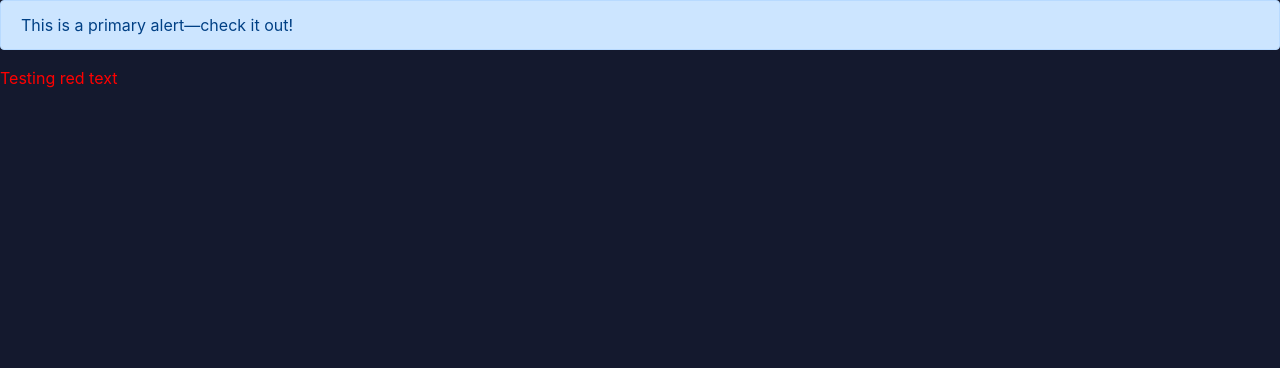
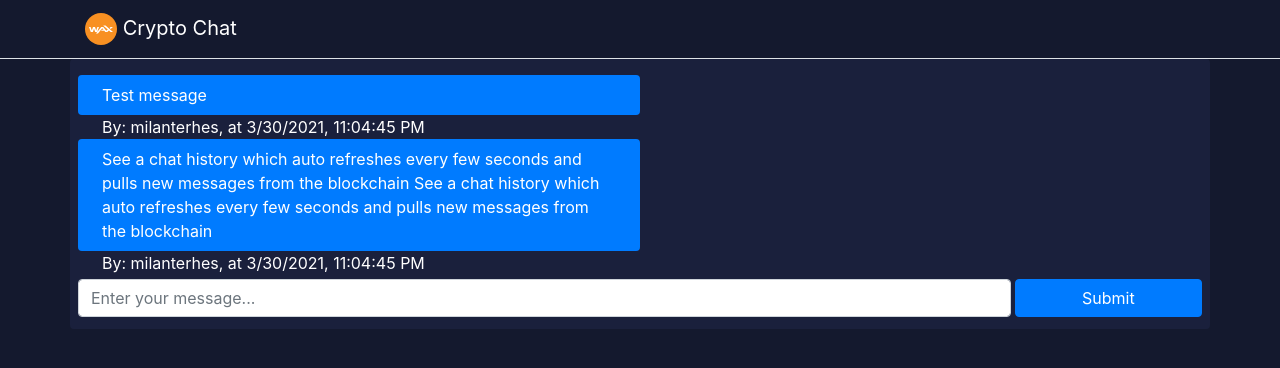
Before and after one commit to milanterhes/crypto-chat, a React (Create React App) app in the folder app/: page / in a window 1280 px wide. Shown: the top 368 px of the page. Built offline with nearby package versions, Linux system fonts and the light colour scheme.

Commit message:
Add basic UI components

```diff
--- a/app/src/App.tsx
+++ b/app/src/App.tsx
@@ -1,12 +1,15 @@
-import Alert from 'react-bootstrap/Alert'
+import { Fragment } from 'react'
+import NavBar from "./components/NavBar"
+import ChatRoom from "./components/chat/ChatRoom"
+import "./theme/position.scss"
+
 function App() {
+
   return (
-    <div>
-      <Alert variant='primary'>
-        This is a primary alert—check it out!
-      </Alert>
-      <p className="my-color">Testing red text</p>
-    </div>
+    <Fragment>
+      <NavBar />
+      <ChatRoom />
+    </Fragment>
   );
 }
 
--- /dev/null
+++ b/app/src/components/NavBar.tsx
@@ -0,0 +1,22 @@
+import Navbar from "react-bootstrap/Navbar";
+import Container from "react-bootstrap/Container"
+import WaxLogo from "../assets/wax-logo.svg"
+
+const NavBar = () => {
+    return (
+        <Navbar variant="dark" expand="lg" className="border-bottom">
+            <Container>
+                <Navbar.Brand>
+                    <img
+                        alt="logo"
+                        src={WaxLogo}
+                        className="d-inline-block align-top"
+                    />{' '}
+                    Crypto Chat
+                </Navbar.Brand>
+            </Container>
+        </Navbar>
+    )
+}
+
+export default NavBar;
--- /dev/null
+++ b/app/src/components/chat/ChatMessage.scss
@@ -0,0 +1,5 @@
+@import "../../theme/colors.scss";
+
+.chatmessage-container {
+    max-width: 50%;
+}
--- /dev/null
+++ b/app/src/components/chat/ChatMessage.tsx
@@ -0,0 +1,19 @@
+import { FC } from "react"
+import "./ChatMessage.scss"
+
+interface ChatMessageProps {
+    message: string;
+    sender: string;
+    date: Date;
+}
+
+const ChatMessage: FC<ChatMessageProps> = ({ message, sender, date }) => {
+    return (
+        <div className="d-flex flex-column chatmessage-container">
+            <div className='rounded bg-primary pl-4 pr-4 pb-2 pt-2'>{message}</div>
+            <div className="ml-4">By: {sender}, at {date.toLocaleString()}</div>
+        </div>
+    )
+}
+
+export default ChatMessage
--- /dev/null
+++ b/app/src/components/chat/ChatRoom.scss
@@ -0,0 +1,5 @@
+@import "../../theme/colors.scss";
+
+.chatroom-container {
+    background-color: $shade1;
+}
--- /dev/null
+++ b/app/src/components/chat/ChatRoom.tsx
@@ -0,0 +1,32 @@
+import Container from "react-bootstrap/Container"
+import "./ChatRoom.scss"
+import { FC } from "react"
+import MessageList from "./MessageList"
+import InputBar from "./InputBar"
+
+const testMessages = [
+    {
+        sender: "milanterhes",
+        date: new Date(),
+        message: "Test message"
+    },
+    {
+        sender: "milanterhes",
+        date: new Date(),
+        message: "See a chat history which auto refreshes every few seconds and pulls new messages from the blockchain See a chat history which auto refreshes every few seconds and pulls new messages from the blockchain"
+    }
+]
+
+const ChatRoom: FC = () => {
+
+    return (
+        <Container
+            className="chatroom-container rounded pt-3 text-white p-2"
+        >
+            <MessageList messages={[...testMessages]} />
+            <InputBar />
+        </Container>
+    )
+}
+
+export default ChatRoom
--- /dev/null
+++ b/app/src/components/chat/InputBar.tsx
@@ -0,0 +1,22 @@
+import { FC, FormEvent } from "react"
+import Form from "react-bootstrap/Form"
+import Button from "react-bootstrap/Button"
+
+const InputBar: FC = () => {
+    const handleSubmit = (e: FormEvent<HTMLFormElement>) => {
+        e.preventDefault();
+        console.log("s")
+    }
+    return (
+        <Form inline onSubmit={handleSubmit} className="bottom-0 pt-1 pb-1 position-sticky">
+            <Form.Group className="col-sm-10 pl-0 pr-1" controlId="formBasicEmail">
+                <Form.Control type='text' className="w-100" placeholder="Enter your message..." />
+            </Form.Group>
+            <Button className="col-sm-2" variant="primary" type="submit">
+                Submit
+            </Button>
+        </Form>
+    )
+}
+
+export default InputBar
--- /dev/null
+++ b/app/src/components/chat/MessageList.tsx
@@ -0,0 +1,18 @@
+import { FC, Fragment } from "react"
+import Message from "../../types/message"
+import ChatMessage from "./ChatMessage"
+
+interface MessageListProps {
+    messages: Message[]
+}
+
+const MessageList: FC<MessageListProps> = ({ messages }) => {
+    return (
+        <Fragment>
+            {messages.map(msg => (
+                <ChatMessage {...msg} />
+            ))}
+        </Fragment>
+    )
+}
+export default MessageList
--- a/app/src/index.scss
+++ b/app/src/index.scss
@@ -3,9 +3,3 @@ $body-bg: #14192e;
 
 // Import Bootstrap and its default variables
 @import '~bootstrap/scss/bootstrap.scss';
-
-$myColor: red;
-
-.my-color {
-  color: $myColor;
-}
--- /dev/null
+++ b/app/src/theme/colors.scss
@@ -0,0 +1,2 @@
+$shade1: #1A203C;
+$shade2: #171D37;
--- /dev/null
+++ b/app/src/theme/position.scss
@@ -0,0 +1,3 @@
+.bottom-0 {
+    bottom: 0;
+}
--- /dev/null
+++ b/app/src/types/message.ts
@@ -0,0 +1,7 @@
+interface Message {
+    message: string;
+    sender: string;
+    date: Date;
+}
+
+export default Message
```
Also changed, not shown: app/src/assets/wax-logo.svg (added), 1 other file (tests, documents, lock files or other folders).
